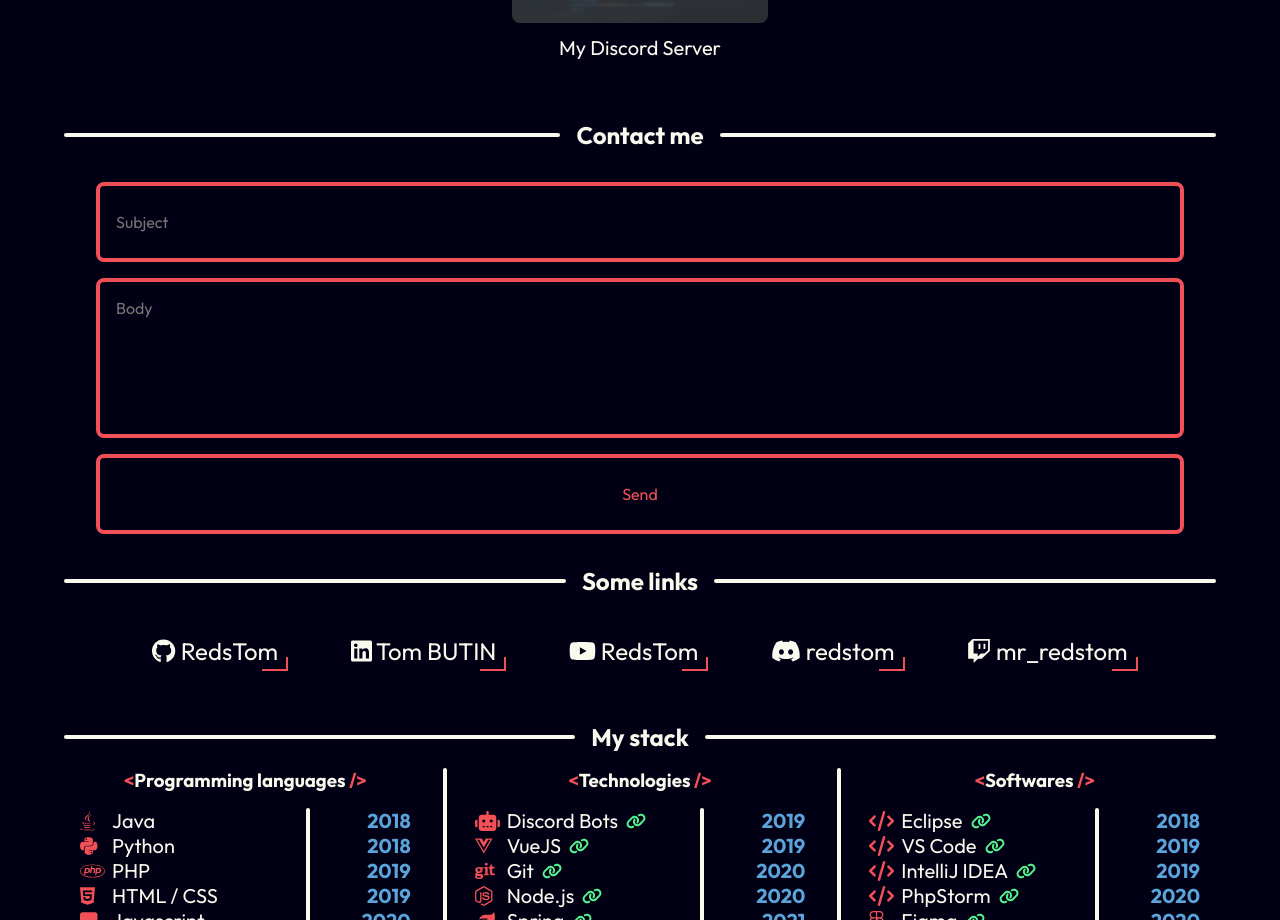
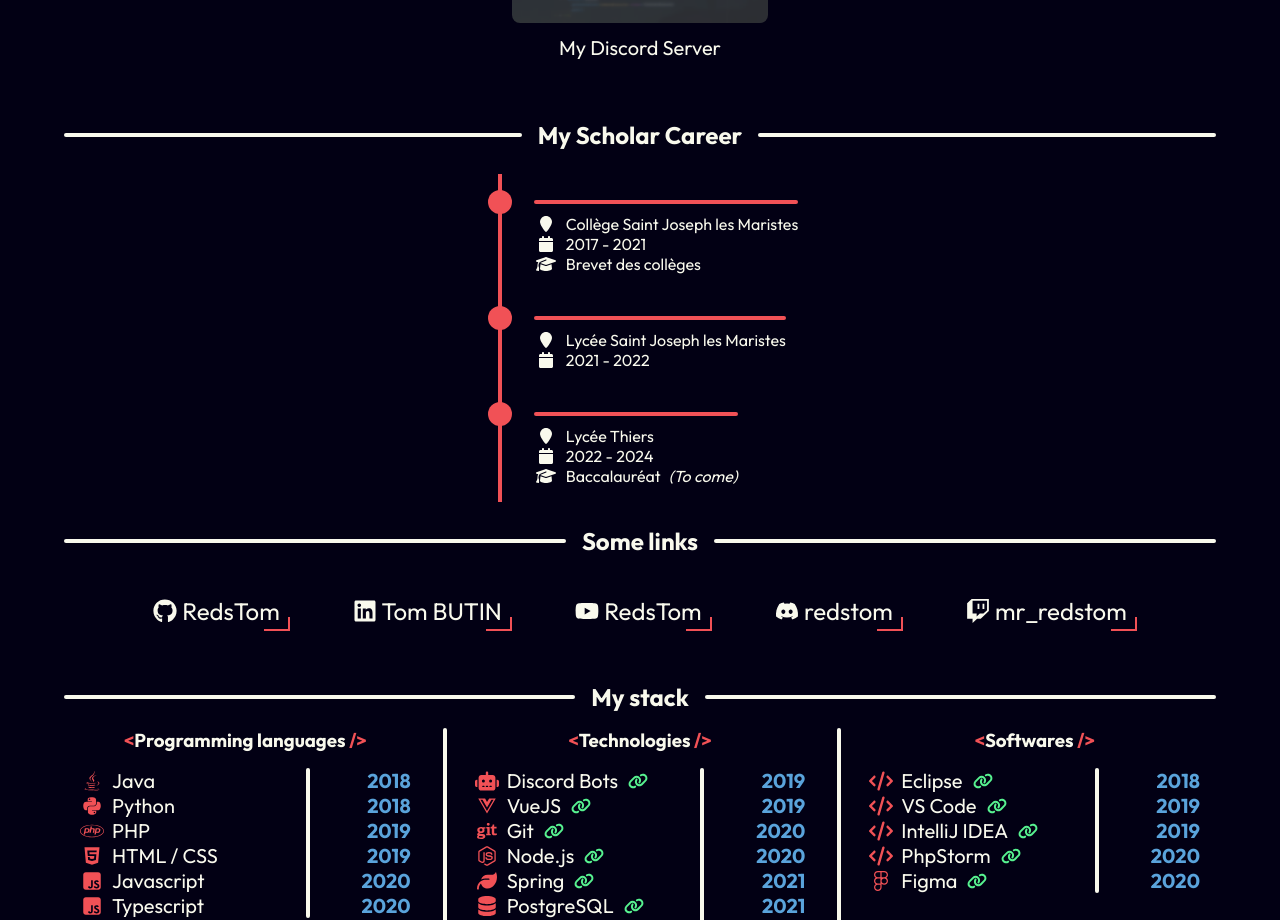
Before and after one commit to RedsTom/PersonalWebsite, a Vue app: page / in a window 1280 px wide. Shown: the part 1160-2080 px from the top of the page. Built offline with nearby package versions, Linux system fonts and the light colour scheme.

Commit message:
Replaced the contact section with a school career one

```diff
--- a/src/App.vue
+++ b/src/App.vue
@@ -8,6 +8,7 @@ import Stack from './components/sections/Stack.vue';
 import Contact from './components/sections/Contact.vue';
 
 import sign from './assets/signature.png';
+import ScholarCareer from "./components/sections/ScholarCareer.vue";
 </script>
 
 <template>
@@ -21,8 +22,8 @@ import sign from './assets/signature.png';
         <div class="projects">
           <Projects/>
         </div>
-        <div class="contact">
-          <Contact/>
+        <div class="school-career">
+          <ScholarCareer/>
         </div>
       </div>
       <div class="grid s">
--- /dev/null
+++ b/src/components/sections/ScholarCareer.vue
@@ -0,0 +1,130 @@
+<script setup lang="ts">
+
+import Splitter from "../global/Splitter.vue";
+</script>
+
+<template>
+  <Splitter>My Scholar Career</Splitter>
+
+  <div class="content">
+    <div id="experiences">
+      <div class="middle-school">
+        <div class="location">
+          <font-awesome-icon icon="fa-solid fa-location-pin"/>
+          <span>Collège Saint Joseph les Maristes</span>
+        </div>
+        <div class="duration">
+          <font-awesome-icon icon="fa-solid fa-calendar"/>
+          <span>2017 - 2021</span>
+        </div>
+        <div class="graduation">
+          <font-awesome-icon :icon="['fas', 'graduation-cap']"/>
+          Brevet des collèges
+        </div>
+      </div>
+      <div class="high-school-thiers">
+        <div class="location">
+          <font-awesome-icon icon="fa-solid fa-location-pin"/>
+          <span>Lycée Saint Joseph les Maristes</span>
+        </div>
+        <div class="duration">
+          <font-awesome-icon icon="fa-solid fa-calendar"/>
+          <span>2021 - 2022</span>
+        </div>
+      </div>
+      <div class="high-school-thiers">
+        <div class="location">
+          <font-awesome-icon icon="fa-solid fa-location-pin"/>
+          <span>Lycée Thiers</span>
+        </div>
+        <div class="duration">
+          <font-awesome-icon icon="fa-solid fa-calendar"/>
+          <span>2022 - 2024</span>
+        </div>
+        <div class="graduation">
+          <font-awesome-icon :icon="['fas', 'graduation-cap']"/>
+          Baccalauréat <i>(To come)</i>
+        </div>
+      </div>
+    </div>
+  </div>
+</template>
+
+<style scoped lang="scss">
+.content {
+  width: 100%;
+  height: 100%;
+  display: flex;
+  align-items: flex-start;
+  justify-content: center;
+
+  padding: 1.5rem;
+}
+
+#experiences {
+  border-left: solid .25rem var(--red);
+
+  margin-left: 1rem;
+  padding-left: 2rem;
+  padding-top: 1rem;
+  padding-bottom: 1rem;
+
+  display: flex;
+  flex-direction: column;
+  gap: 2rem;
+
+  & > * {
+    position: relative;
+    padding-top: 1.5rem;
+
+    width: fit-content;
+
+    &::before {
+      content: '';
+
+      display: block;
+
+      width: 1.5rem;
+      height: 1.5rem;
+
+      border-radius: 9999rem;
+
+      background-color: var(--red);
+
+      position: absolute;
+      top: 0;
+      left: -2.125rem;
+      transform: translateX(-50%);
+    }
+
+    &::after {
+      content: '';
+
+      display: block;
+
+      width: calc(100%);
+      height: .25rem;
+      border-radius: 1rem;
+
+      background-color: var(--red);
+
+      position: absolute;
+      left: 0;
+      top: .75rem;
+      transform: translateY(-50%);
+    }
+
+    & > * {
+      display: flex;
+      align-items: center;
+
+      gap: .5rem;
+    }
+  }
+}
+</style>
+<style lang="scss">
+.svg-inline--fa {
+  width: 24px;
+}
+</style>
```
